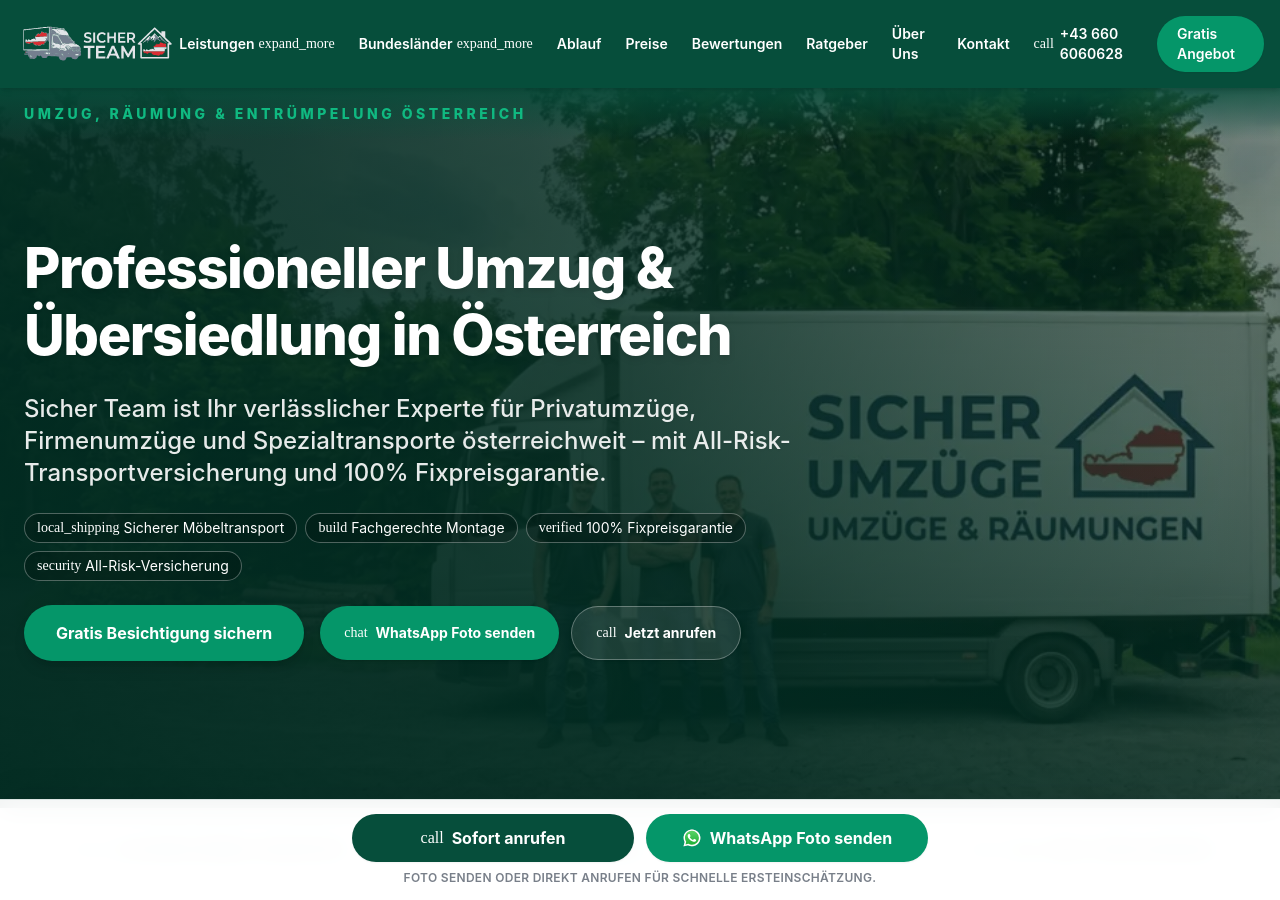
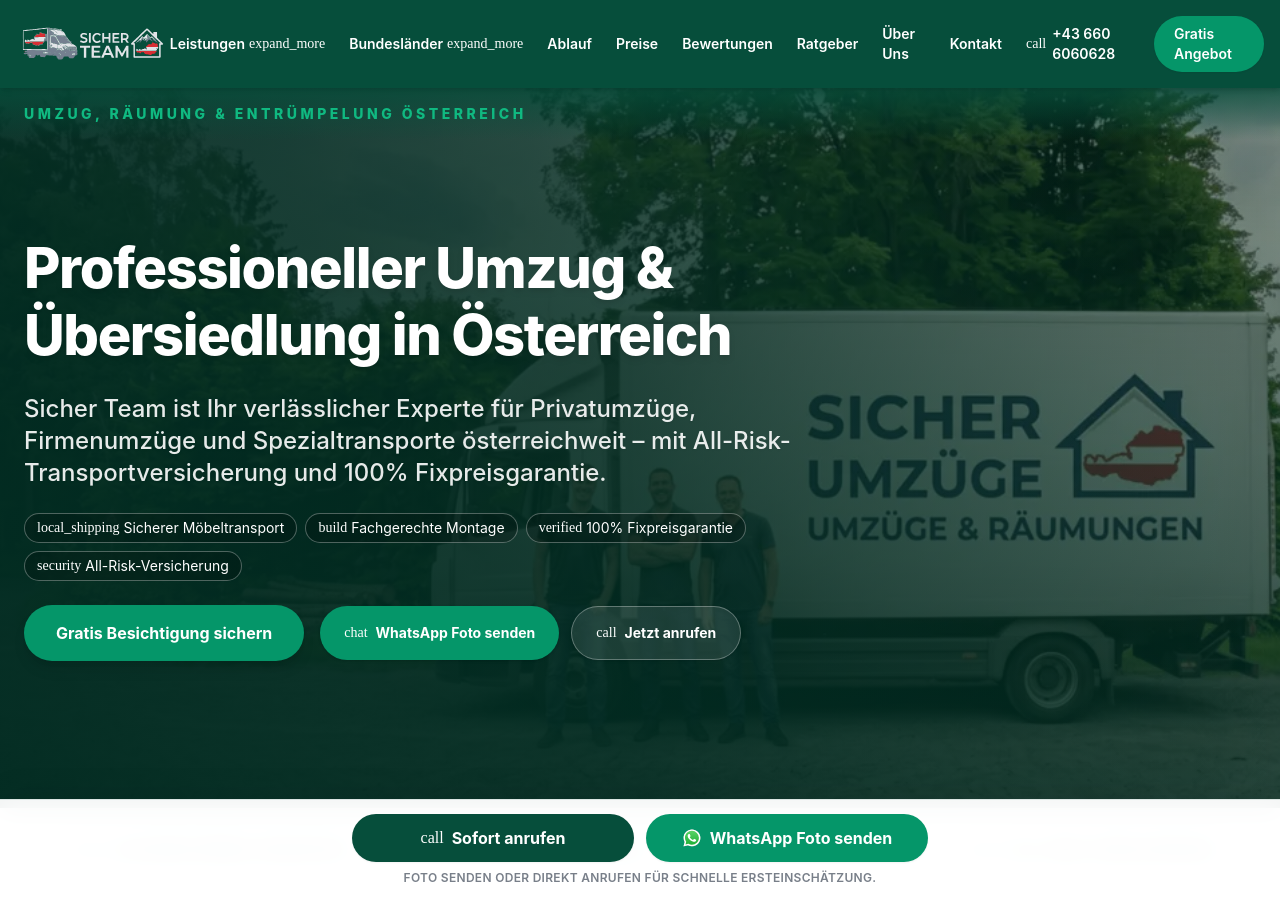
Before and after one commit to sicherteam/sicherumzug, a Jekyll site: the page built from index.md, in a window 1280 px wide and 900 px high. Built offline with Jekyll 4.4.1, drawn with Linux system fonts in a browser that asks for light colours; some web fonts are replaced.

Commit message:
style: increase logo size by 40% instead of 50%
- Adjusted desktop header logo from h-[60px] (50%) to h-14 (56px, 40% larger than original 40px).
- Adjusted mobile menu logo from h-12 (50%) to h-[45px] (40% larger than original 32px).

Co-authored-by: sicherteam <305111317+sicherteam@users.noreply.github.com>

```diff
--- a/_includes/header.html
+++ b/_includes/header.html
@@ -3,7 +3,7 @@
     <div class="flex py-2 min-h-[5rem] items-center justify-between">
       <a href="{{ '/' | relative_url }}" class="flex items-center gap-3">
         <span class="sr-only">{{ site.brand_name }}</span>
-        <img src="{{ site.logo | default: '/logo.svg' | relative_url }}" alt="Sicher Team Logo" title="{{ site.brand_name }}" class="h-[60px] w-auto" width="300" height="66" />
+        <img src="{{ site.logo | default: '/logo.svg' | relative_url }}" alt="Sicher Team Logo" title="{{ site.brand_name }}" class="h-14 w-auto" width="300" height="66" />
       </a>
       {% assign states = site.states | default: site.collections.states.docs %}
       {% if states == nil %}
--- a/_includes/mobile-menu.html
+++ b/_includes/mobile-menu.html
@@ -7,7 +7,7 @@
   <div class="flex items-center justify-between gap-4 border-b border-white/10 p-4">
     <a href="{{ '/' | relative_url }}" class="flex max-w-[65vw] items-center gap-3">
       <span class="sr-only">{{ site.brand_name }}</span>
-      <img src="{{ site.logo | default: '/logo.svg' | relative_url }}" alt="{{ site.brand_name }}" class="h-12 w-auto" width="808" height="270" />
+      <img src="{{ site.logo | default: '/logo.svg' | relative_url }}" alt="{{ site.brand_name }}" class="h-[45px] w-auto" width="808" height="270" />
     </a>
     <button class="flex h-10 w-10 shrink-0 items-center justify-center rounded-full bg-white/10 text-white" onclick="mobileMenuToggle()" aria-label="Menü schließen">
       <span class="material-symbols-outlined text-2xl">close</span>
```
Also changed, not shown: assets/css/main.css, 1 other file.
